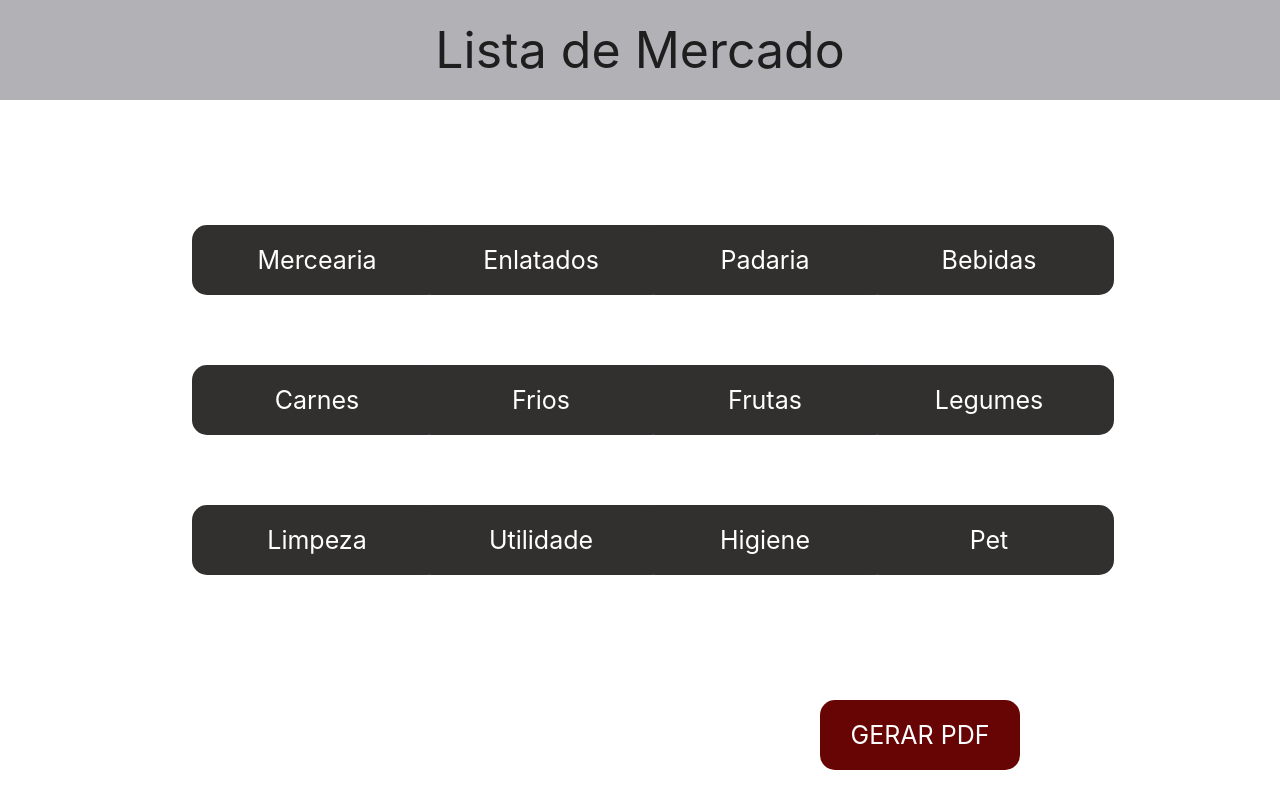
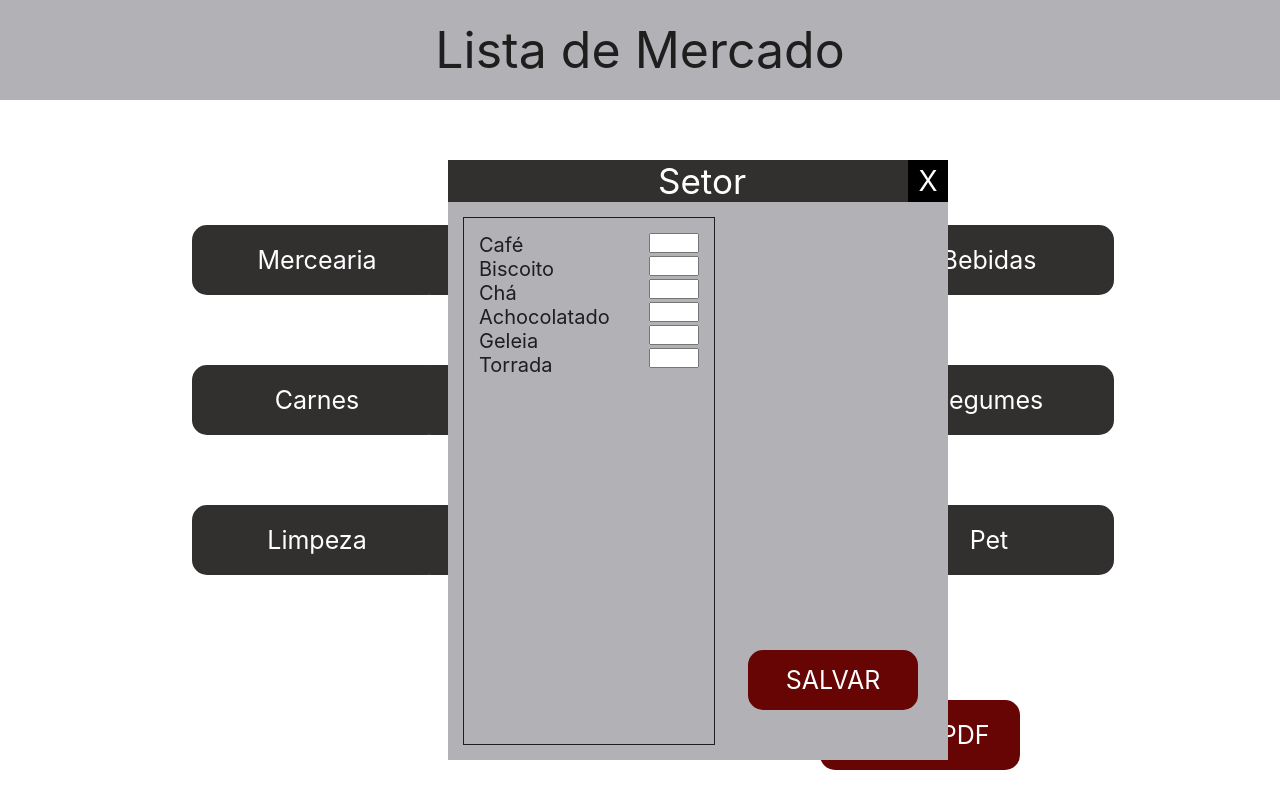
Before and after one commit to Gabriiell0710/market-list, a plain HTML site: page index.html in a window 1280 px wide. Drawn offline with Linux system fonts and the light colour scheme.

Commit message:
feat modal

```diff
--- a/index.html
+++ b/index.html
@@ -34,5 +34,40 @@
     <div class="container-input">
         <input id="generate" type="submit" value="GERAR PDF">
     </div>
+
+    <div id="modal" class="modal">
+
+        <header class="modal-header" id="modal-header">
+            <h1 id="modal-title">Setor</h1>
+            <h2 id="modal-exit">X</h2>
+        </header>
+
+        <div class="itens" id="itens">
+
+            <ul>
+                <li>Café</li>
+                <li>Biscoito</li>
+                <li>Chá</li>
+                <li>Achocolatado</li>
+                <li>Geleia</li>
+                <li>Torrada</li>
+            </ul>
+
+            <div class="modal-inputs">
+                <input class="qnt" type="number" name="qtd" id="qtd-1">
+                <input class="qnt" type="number" name="qtd" id="qtd-2">
+                <input class="qnt" type="number" name="qtd" id="qtd-3">
+                <input class="qnt" type="number" name="qtd" id="qtd-4">
+                <input class="qnt" type="number" name="qtd" id="qtd-5">
+                <input class="qnt" type="number" name="qtd" id="qtd-6">
+            </div>
+        </div>
+
+        <div class="model-btn-div" id="model-btn-div">
+            <button id="modal-btn">SALVAR</button>
+        </div>
+
+    </div>
+
 </body>
 </html>
--- a/style-index.css
+++ b/style-index.css
@@ -74,3 +74,90 @@ section{
     transform: scale(1.1);
     font-size: 20px;
 }
+
+.modal{
+    background-color: #B2B2B6;
+    height: 600px;
+    width: 500px;
+    position: fixed;
+    z-index: 1;
+    left: 35%;
+    top: 20%;
+
+    display: flex;
+    flex-direction: column;
+    justify-content: space-between;
+
+}
+
+.modal-header{
+    background-color: #322F2F;
+    display: flex;
+    justify-content: space-between;
+    padding-left: 42%;
+}
+.modal-header h1{
+    color: white;
+    font-size: 35px;
+    font-weight: normal;
+}
+
+.modal-header h2{
+    display: flex;
+    justify-content: center;
+    align-items: center;
+    background-color: black;
+    width: 40px;
+    color: white;
+    font-size: 28px;
+    font-weight: normal;
+}
+
+.itens{
+    height: 100%;
+    width: 50%;
+    margin-top: 15px;
+    margin-bottom: 15px;
+    margin-left: 15px;
+    display: flex;
+    justify-content: space-between;
+    align-items: start;
+    border: #1E1E1E solid 1px;
+}
+
+.itens ul{
+    list-style: none;
+    font-size: 20px;
+    padding-top: 15px;
+    padding-left: 15px;
+    color: #1E1E1E;
+}
+
+.modal-inputs{
+    display: flex;
+    flex-direction: column;
+    margin-top: 15px;
+    margin-right: 15px;
+    width: 50px;
+    gap: 3px;
+
+}
+
+.model-btn-div{
+    display: flex;
+    justify-content: end;
+    position: absolute;
+    left: 300px;
+    top: 490px;
+}
+
+#modal-btn{
+    width: 170px;
+    height: 60px;
+    background-color: #670404;
+    color: white;
+    border-style: none;
+    border-radius: 15px;
+    font-size: 25px;
+    cursor: pointer;
+}
```
